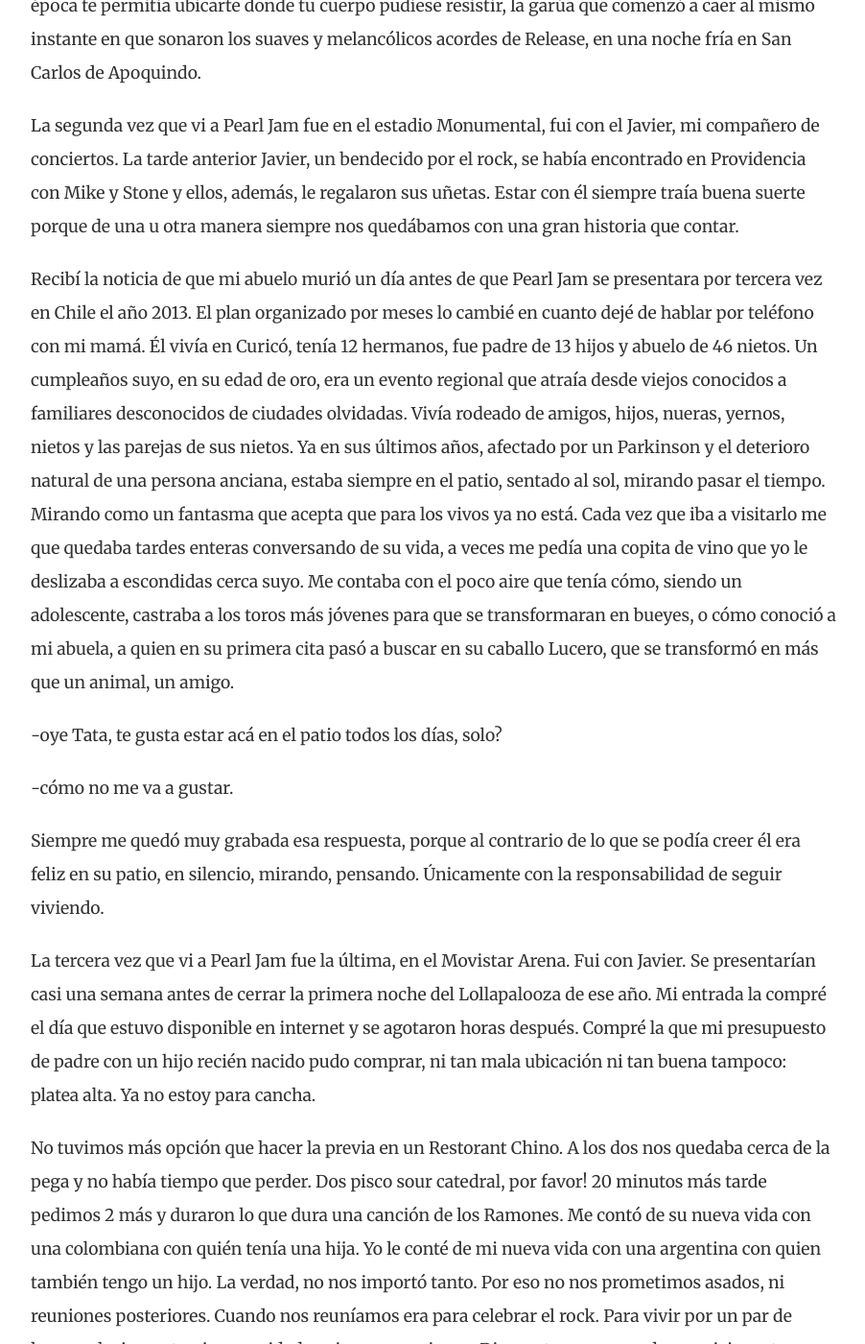
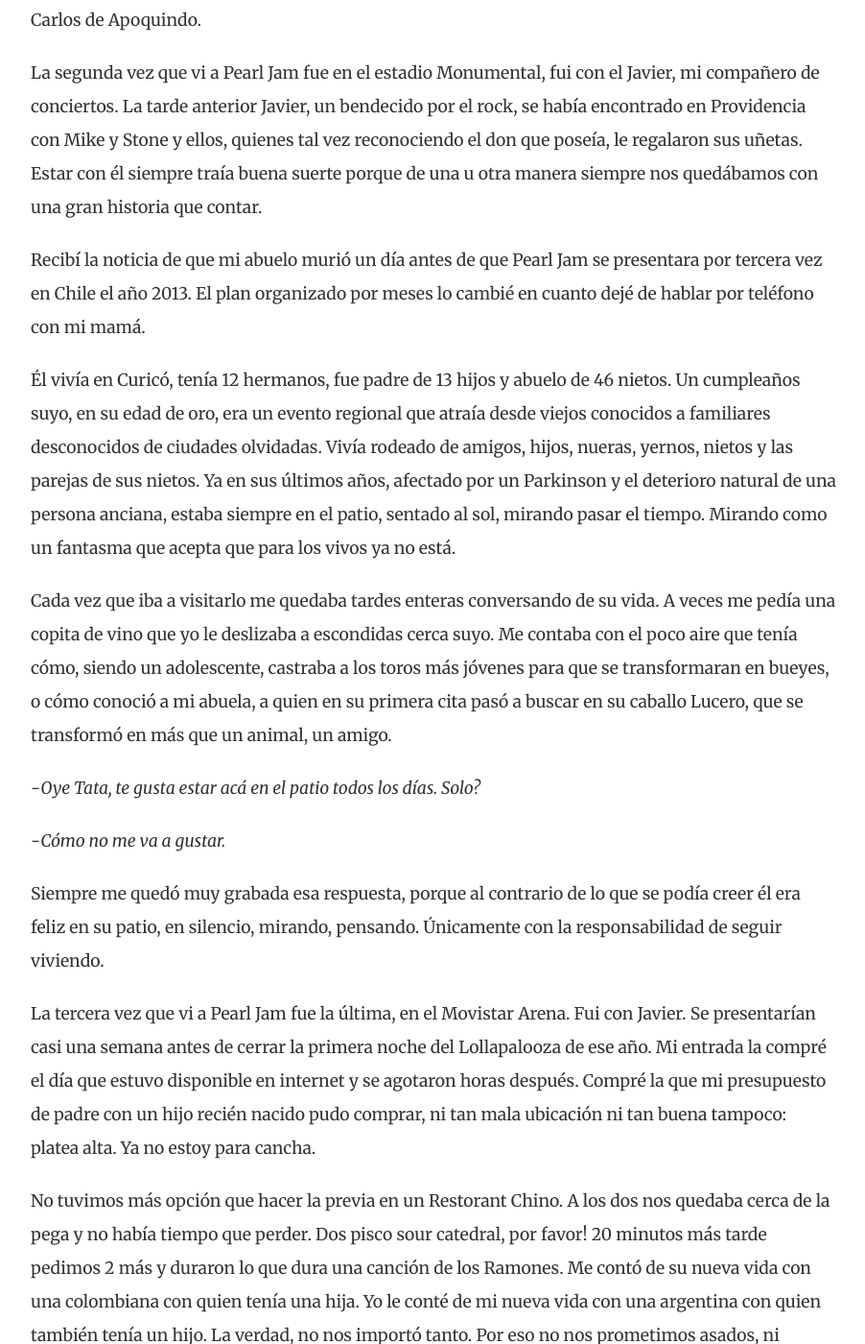
Before and after one commit to Robok3000/textercl, a Jekyll site: the page built from _posts/2020-07-20-release.md, in a window 1280 px wide and 1400 px high, scrolled down 1899 px. Shown: the whole window at 96% size, without its empty margins (188-1090 px from the left). Built offline with Jekyll 4.4.1, drawn with Linux system fonts in a browser that asks for light colours; nearby versions of some CDN libraries; some of the changed text lies outside the part shown.

Commit message:
fix post

```diff
--- a/_posts/2020-07-20-release.md
+++ b/_posts/2020-07-20-release.md
@@ -8,35 +8,36 @@
 featured_image: images/posts/release.png
 ---
 
-Solo pero con todos.
+A Javier no lo veía hace tanto tiempo que jamás pensé que aceptaría la oferta. Después de tantos años sin vernos, sin hablarnos. No por el enojo de uno o del otro o  por algún mal entendido. Son las cosas de la vida. Ese conejeo constante que te lleva a lugares y tiempos que a veces no se ajustan a los del otro. Porque te cambias de trabajo, te cambias de casa una, dos, tres, cuatro veces. Y cada cambio siempre suma cosas pero también te obliga a perder otras. Y comienzas a dejar de extrañar. Y desde esa lejanía esperas que esté bien y te imaginas en noches de humo ojalá algún día repetir esos buenos momentos que viviste con él. Hasta que llega esa oportunidad.
 
-A Javier no lo veía hace tanto tiempo que jamás pensé que aceptaría la oferta. Después de tantos años sin vernos, sin hablarnos. No por el enojo de uno o del otro o  por algún mal entendido. Son las cosas de la vida, ese conejeo constante que te lleva a lugares y tiempos que a veces no se ajustan a los del otro. Porque te cambias de trabajo, te cambias de casa una, dos, tres, cuatro veces. Y cada cambio siempre suma cosas pero también te obliga a perder otras. Y comienzas a dejar de extrañar. Y desde esa lejanía esperas que esté bien y te imaginas en noches de humo ojalá algún día repetir esos buenos momentos que viviste con él. Hasta que llega esa oportunidad.
-
-Estuvimos juntos esa épica noche en que después de un concierto de Candlebox nos colamos a su fiesta VIP y me quedé conversando horas con el cantante de la banda, borracho, sudado, tomando piscola y hablando en el mejor inglés que alguna vez he podido hablar. Conversamos sobre Los Jaivas, Violeta Parra y la cerveza que tomaba Tom Araya cuando venia a Chile. Cuando nos despedimos le regalamos un billete de luca autografiado por nosotros dos a Kevin, el frontman, quien agradecido lo metió a su billetera como si se tratara de una reliquia valiosa. Como si los artistas fuésemos nosotros.
+Estuvimos juntos esa épica noche en que después de un concierto de Candlebox nos colamos a su fiesta VIP y me quedé conversando horas con el cantante de la banda, borracho, sudado, tomando piscola y hablando en el mejor inglés que alguna vez he podido hablar. Conversamos sobre Los Jaivas, Violeta Parra y la cerveza que tomaba Tom Araya cuando venía a Chile. Cuando nos despedimos le regalamos un billete de luca autografiado por nosotros dos a Kevin, el frontman, quien agradecido lo metió a su billetera como si se tratase de una reliquia valiosa. Como si los artistas fuésemos nosotros.
 
 La primera vez que escuché a Pearl Jam fue por un cassette que un compañero de colegio me prestó. Escrito con lápiz pasta rojo y tratando de representar una especie de arte psicodélico decía TEN en su lomo. Se escuchaba sucio, no por su estilo de banda de garage, sino porque ya se había perdido la cuenta de cuántas veces había sido copiado y re copiado de un original que nunca nadie pudo conocer.
 
 Ya había visto a Eddie Vedder y su banda 2 veces antes. No puedo olvidar aún el momento en que abrieron el primer concierto: el mar de gente emocionada, el calor sofocante de la cancha que en esa época te permitía ubicarte donde tu cuerpo pudiese resistir, la garúa que comenzó a caer al mismo instante en que sonaron los suaves y melancólicos acordes de Release, en una noche fría en San Carlos de Apoquindo.
 
-La segunda vez que vi a Pearl Jam fue en el estadio Monumental, fui con el Javier, mi compañero de conciertos. La tarde anterior Javier, un bendecido por el rock, se había encontrado en Providencia con Mike y Stone y ellos, además, le regalaron sus uñetas. Estar con él siempre traía buena suerte porque de una u otra manera siempre nos quedábamos con una gran historia que contar.
+La segunda vez que vi a Pearl Jam fue en el estadio Monumental, fui con el Javier, mi compañero de conciertos. La tarde anterior Javier, un bendecido por el rock, se había encontrado en Providencia con Mike y Stone y ellos, quienes tal vez reconociendo el don que poseía, le regalaron sus uñetas. Estar con él siempre traía buena suerte porque de una u otra manera siempre nos quedábamos con una gran historia que contar.
 
 Recibí la noticia de que mi abuelo murió un día antes de que Pearl Jam se presentara por tercera vez en Chile el año 2013. El plan organizado por meses lo cambié en cuanto dejé de hablar por teléfono con mi mamá.
+
 Él vivía en Curicó, tenía 12 hermanos, fue padre de 13 hijos y abuelo de 46 nietos. Un cumpleaños suyo, en su edad de oro, era un evento regional que atraía desde viejos conocidos a familiares desconocidos de ciudades olvidadas. Vivía rodeado de amigos, hijos, nueras, yernos, nietos y las parejas de sus nietos. Ya en sus últimos años, afectado por un Parkinson y el deterioro natural de una persona anciana, estaba siempre en el patio, sentado al sol, mirando pasar el tiempo. Mirando como un fantasma que acepta que para los vivos ya no está.
-Cada vez que iba a visitarlo me que quedaba tardes enteras conversando de su vida, a veces me pedía una copita de vino que yo le deslizaba a escondidas cerca suyo. Me contaba con el poco aire que tenía cómo, siendo un adolescente, castraba a los toros más jóvenes para que se transformaran en bueyes, o cómo conoció a mi abuela, a quien en su primera cita pasó a buscar en su caballo Lucero, que se transformó en más que un animal, un amigo.
+
+Cada vez que iba a visitarlo me quedaba tardes enteras conversando de su vida. A veces me pedía una copita de vino que yo le deslizaba a escondidas cerca suyo. Me contaba con el poco aire que tenía cómo, siendo un adolescente, castraba a los toros más jóvenes para que se transformaran en bueyes, o cómo conoció a mi abuela, a quien en su primera cita pasó a buscar en su caballo Lucero, que se transformó en más que un animal, un amigo.
 
 
+-*Oye Tata, te gusta estar acá en el patio todos los días. Solo?*
 
--oye Tata, te gusta estar acá en el patio todos los días, solo?
-
--cómo no me va a gustar.
+-*Cómo no me va a gustar.*
 
 Siempre me quedó muy grabada esa respuesta, porque al contrario de lo que se podía creer él era feliz en su patio, en silencio, mirando, pensando. Únicamente con la responsabilidad de seguir viviendo.
 
-La tercera vez que vi a Pearl Jam fue la última, en el Movistar Arena. Fui con Javier. Se presentarían casi una semana antes de cerrar la primera noche del Lollapalooza de ese año. Mi entrada la compré el día que estuvo disponible  en internet y se agotaron horas después. Compré la que mi presupuesto de padre con un hijo recién nacido pudo comprar, ni tan mala ubicación ni tan buena tampoco: platea alta. Ya no estoy para cancha.
+La tercera vez que vi a Pearl Jam fue la última, en el Movistar Arena. Fui con Javier. Se presentarían casi una semana antes de cerrar la primera noche del Lollapalooza de ese año. Mi entrada la compré el día que estuvo disponible en internet y se agotaron horas después. Compré la que mi presupuesto de padre con un hijo recién nacido pudo comprar, ni tan mala ubicación ni tan buena tampoco: platea alta. Ya no estoy para cancha.
 
-No tuvimos más opción que hacer la previa en un Restorant Chino. A los dos nos quedaba cerca de la pega y no había tiempo que perder. Dos pisco sour catedral, por favor! 20 minutos más tarde pedimos 2 más y duraron lo que dura una canción de los Ramones. Me contó de su nueva vida con una colombiana con quién tenía una hija. Yo le conté de mi nueva vida con una argentina con quien también tengo un hijo. La verdad, no nos importó tanto. Por eso no nos prometimos asados, ni reuniones posteriores. Cuando nos reuníamos era para celebrar el rock. Para vivir por un par de horas salvajemente, sin necesidades ni preocupaciones. Dispuestos a emprender un viaje corto pero intenso, derrapando en cada curva que nos podíamos encontrar cómo escribía Hunter S. Thompson.
+No tuvimos más opción que hacer la previa en un Restorant Chino. A los dos nos quedaba cerca de la pega y no había tiempo que perder. Dos pisco sour catedral, por favor! 20 minutos más tarde pedimos 2 más y duraron lo que dura una canción de los Ramones. Me contó de su nueva vida con una colombiana con quien tenía una hija. Yo le conté de mi nueva vida con una argentina con quien también tenía un hijo. La verdad, no nos importó tanto. Por eso no nos prometimos asados, ni reuniones posteriores. Cuando nos reuníamos era para celebrar el rock. Para vivir por un par de horas salvajemente, sin necesidades ni preocupaciones. Dispuestos a emprender un viaje corto pero intenso, derrapando en cada curva que nos podíamos encontrar cómo escribía Hunter S. Thompson.
 
-Antes de entrar, Javier tuvo la idea de comprar una petaca de Whisky. Una para cada uno. Las guardamos adentro de los pantalones. Eran para tomar adentro, para brindar por todas esas historias y para brindar por esta que recién comenzaba. En la entrada del coliseo, al lado del tipo que vendía tazones y souvenirs a dos lucas, le ofrecí uno de mis caños, como si no bastase la cantidad de alcohol que teníamos en el cuerpo, como si no supiéramos que ya a nuestra edad no estamos para esos trotes. Y también por esa razón, para no perder la oportunidad de vivir, de sentirse vivos. Como antaño.
+Antes de entrar, Javier tuvo la idea de comprar una petaca de Whisky. Una para cada uno. Las guardamos dentro de los pantalones. Eran para tomar adentro, para brindar por todas esas historias y para brindar por esta que recién comenzaba.
+
+En la entrada del coliseo, al lado del tipo que vendía tazones y souvenirs a dos lucas, le ofrecí uno de mis caños, como si no bastase la cantidad de alcohol que teníamos en el cuerpo, como si no supiéramos que ya a nuestra edad no estamos para esos trotes. Y también por esa razón, para no perder la oportunidad de vivir, de sentirse vivos. Como antaño.
 
 En la puerta, al presentar las entradas la algarabía se acabó. Nunca hablamos de las entradas que teníamos. La alegría de vernos, la suerte que siempre teníamos juntos se rompió. Él tenía otra ubicación, seguro era mejor que la mía pensé, y lo era, vio a la banda a 8 metros de distancia. La suerte de Javier no fallaba. Nos despedimos en la entrada, cómo la gente que se despide en los aeropuertos, sabiendo que no nos veríamos en mucho tiempo o quizás nunca.
 
```
Also changed, not shown: _posts/2014-06-08-la-deuda.md (+12 -11 lines), _posts/2014-06-11-la-señora-jocelyn.markdown (+7 -6 lines), _posts/2020-03-26-la-bala.md (+5 -3 lines), _posts/2020-04-11-el-invitado.md (+4 -2 lines), _posts/2020-07-20-robando-en-toyland.md (+7 -5 lines).
